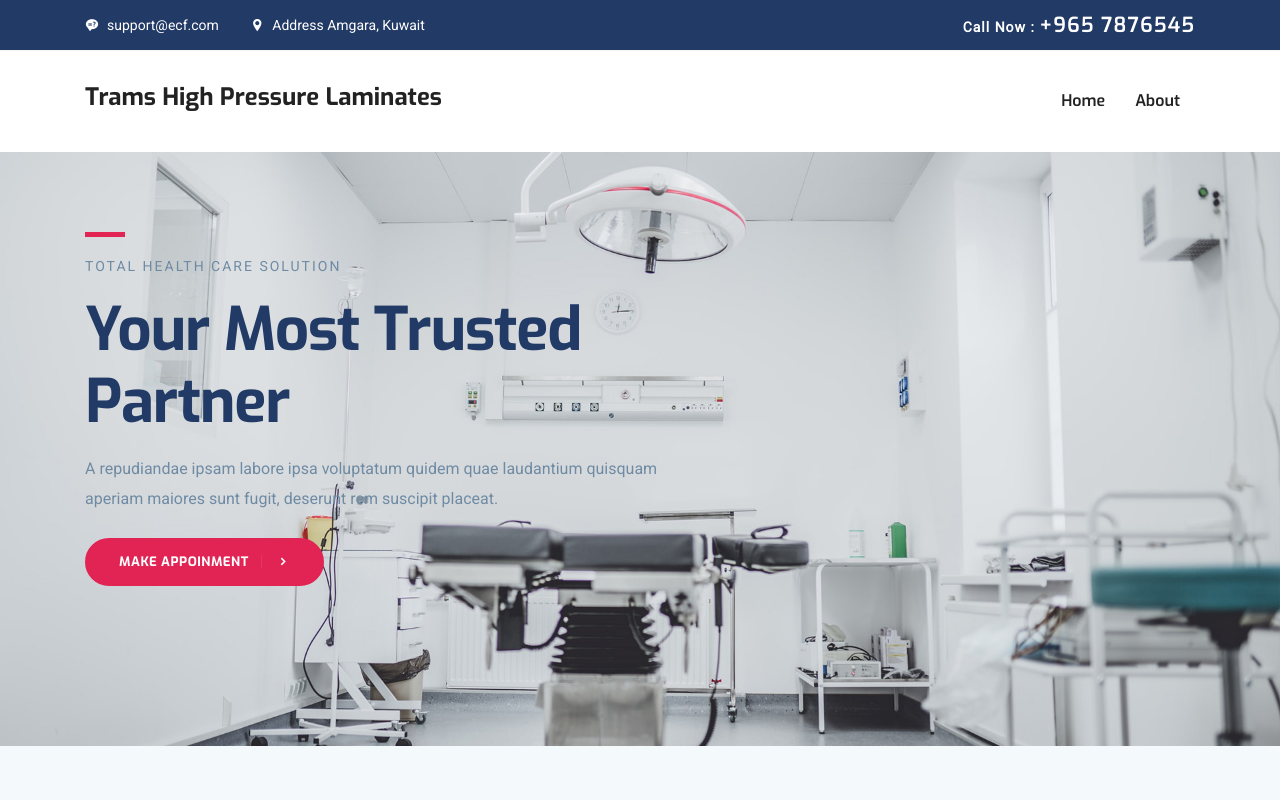
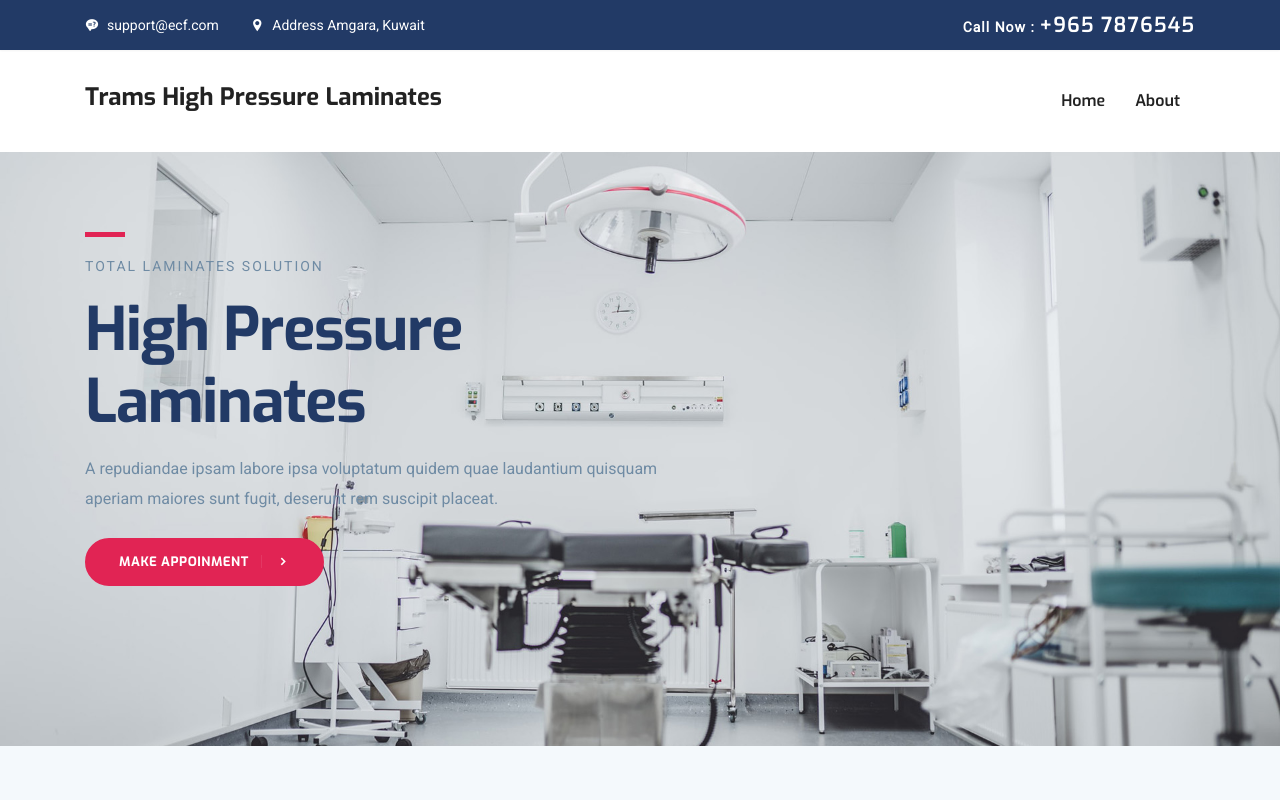
Before and after one commit to TramsHighPressure/TramsHighPressure.github.io, a plain HTML site: page index.html in a window 1280 px wide. Shown: the top 800 px of the page. Drawn offline with Linux system fonts and the light colour scheme; some packages are replaced by stand-ins of ours.

Commit message:
Update index.html

```diff
--- a/index.html
+++ b/index.html
@@ -81,8 +81,8 @@
 			<div class="col-lg-6 col-md-12 col-xl-7">
 				<div class="block">
 					<div class="divider mb-3"></div>
-					<span class="text-uppercase text-sm letter-spacing ">Total Health care solution</span>
-					<h1 class="mb-3 mt-3">Your most trusted  partner</h1>
+					<span class="text-uppercase text-sm letter-spacing ">Total Laminates solution</span>
+					<h1 class="mb-3 mt-3">High Pressure Laminates</h1>
 
 					<p class="mb-4 pr-5">A repudiandae ipsam labore ipsa voluptatum quidem quae laudantium quisquam aperiam maiores sunt fugit, deserunt rem suscipit placeat.</p>
 					<div class="btn-container ">
```
